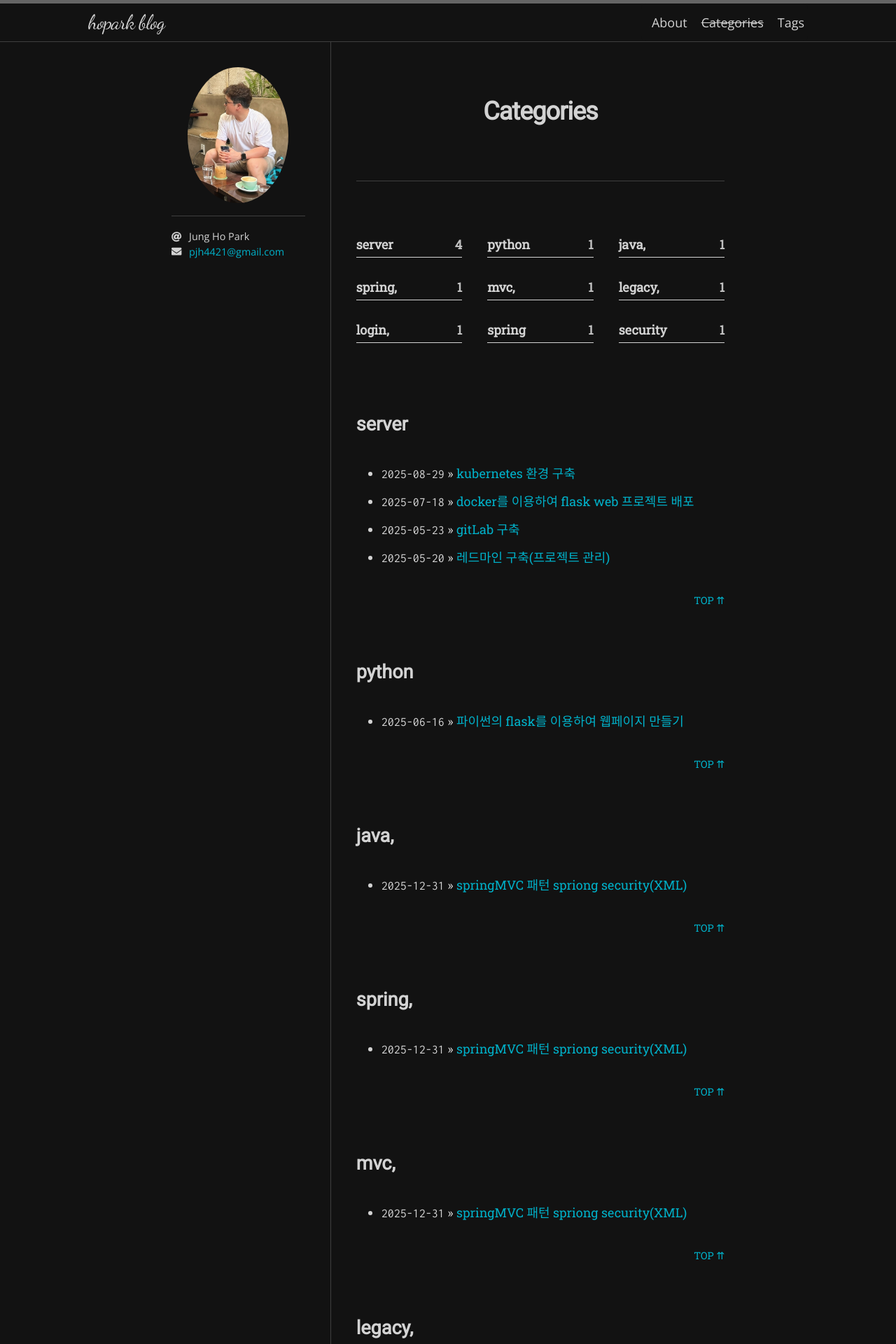
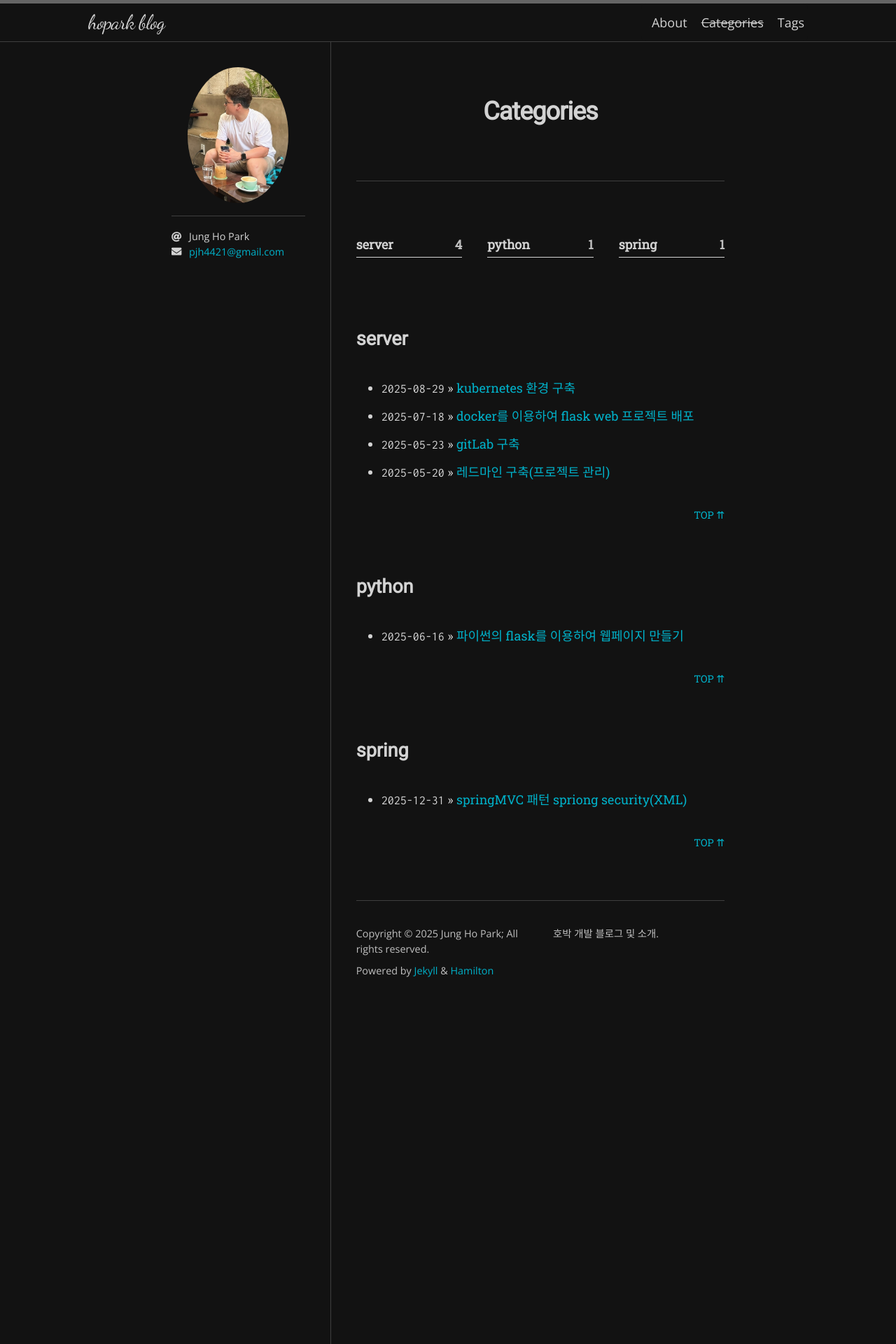
Before and after one commit to skateboarder-man/hopark, a Jekyll site: the page built from categories.md, in a window 1280 px wide. Shown: the top 1920 px of the page at 70% size. Built offline with Jekyll 4.4.1, drawn with Linux system fonts in a browser that asks for light colours; nearby versions of some CDN libraries; some web fonts are replaced; some of the changed text lies outside the part shown.

Commit message:
categories 벼ㅛㄴ경

```diff
--- a/_posts/2025-12-31-springMVC.md
+++ b/_posts/2025-12-31-springMVC.md
@@ -2,7 +2,7 @@
 layout: post
 title: springMVC 패턴 spriong security(XML)
 tags: [spring]
-categories: java, spring, mvc, legacy, login, spring security
+categories: spring
 ---
 
 
```
